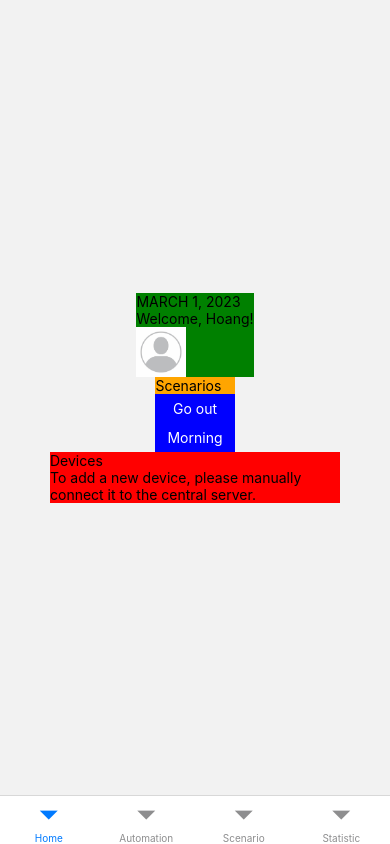
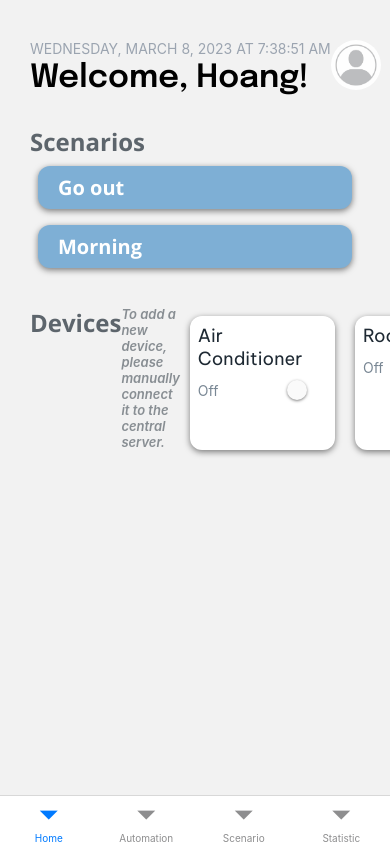
Before and after one commit to ryanhoangt/smart-plug-mobile-app, a React Native app: screen /Home in a window 390 px wide. Built offline with nearby package versions, Linux system fonts and the light colour scheme.

Commit message:
create home screen

```diff
--- a/App.js
+++ b/App.js
@@ -67,6 +67,8 @@ export default function App() {
   const [fontsLoaded] = useFonts({
     "open-sans": require("./assets/fonts/OpenSans-Regular.ttf"),
     "open-sans-bold": require("./assets/fonts/OpenSans-Bold.ttf"),
+    "be-vietnam": require("./assets/fonts/BeVietnamPro-Regular.ttf"),
+    "epilogue-700": require("./assets/fonts/Epilogue-SemiBold-700.ttf"),
   });
 
   useEffect(() => {
--- /dev/null
+++ b/components/Home/DeviceController.js
@@ -0,0 +1,62 @@
+import { useState } from "react";
+import { StyleSheet, Switch, Text, View } from "react-native";
+
+import { Colors } from "../../constants/colors";
+
+function DeviceController({ deviceName }) {
+  const [isOn, setIsOn] = useState(false);
+
+  const toggleSwitch = () => {
+    setIsOn((prevState) => !prevState);
+
+    // TODO: send POST request to server
+  };
+
+  return (
+    <View style={styles.deviceContainer}>
+      <Text style={styles.deviceNameText}>{deviceName}</Text>
+      <View style={styles.toggleContainer}>
+        <Text style={styles.toggleText}>{isOn ? "On" : "Off"}</Text>
+        <Switch
+          onValueChange={toggleSwitch}
+          value={isOn}
+          trackColor={{ true: Colors.orangePrimary }}
+        />
+      </View>
+    </View>
+  );
+}
+
+export default DeviceController;
+
+const styles = StyleSheet.create({
+  deviceContainer: {
+    backgroundColor: "white",
+    width: "44%",
+    margin: 10,
+    borderRadius: 12,
+    padding: 8,
+    elevation: 4, // add shadow - android only
+    shadowColor: "black", // add shadow - ios only
+    shadowOffset: {
+      width: 0,
+      height: 2,
+    },
+    shadowRadius: 6,
+    shadowOpacity: 0.5,
+  },
+  toggleContainer: {
+    flexDirection: "row",
+    justifyContent: "space-between",
+    alignItems: "center",
+    marginTop: 10,
+  },
+  deviceNameText: {
+    fontFamily: "be-vietnam",
+    color: "rgba(30, 41, 51, 1)",
+    fontSize: 18,
+  },
+  toggleText: {
+    color: "#798794",
+  },
+});
--- a/components/UI/FlatButton.js
+++ b/components/UI/FlatButton.js
@@ -1,14 +1,21 @@
 import { Pressable, Text, View, StyleSheet } from "react-native";
 import { Colors } from "../../constants/colors";
 
-function FlatButton({ children, onPress, style }) {
+function FlatButton({ children, onPress, style, fontSize, textAlign }) {
   return (
     <Pressable
       style={({ pressed }) => [styles.button, pressed && styles.pressed, style]}
       onPress={onPress}
     >
       <View>
-        <Text style={styles.buttonText}>{children}</Text>
+        <Text
+          style={[
+            styles.buttonText,
+            { fontSize: fontSize || 16, textAlign: textAlign || "center" },
+          ]}
+        >
+          {children}
+        </Text>
       </View>
     </Pressable>
   );
@@ -19,14 +26,14 @@ export default FlatButton;
 const styles = StyleSheet.create({
   button: {
     paddingVertical: 6,
-    paddingHorizontal: 12,
+    paddingHorizontal: 20,
     backgroundColor: Colors.orangePrimary,
   },
   pressed: {
     opacity: 0.7,
   },
   buttonText: {
-    textAlign: "center",
     color: "white",
+    fontFamily: "open-sans-bold",
   },
 });
--- a/package.json
+++ b/package.json
@@ -13,11 +13,11 @@
     "@react-navigation/native": "^6.1.6",
     "@react-navigation/native-stack": "^6.9.12",
     "expo": "~48.0.5",
+    "expo-font": "~11.1.1",
+    "expo-splash-screen": "~0.18.1",
     "expo-status-bar": "~1.4.4",
     "react": "18.2.0",
-    "react-native": "0.71.3",
-    "expo-font": "~11.1.1",
-    "expo-splash-screen": "~0.18.1"
+    "react-native": "0.71.3"
   },
   "devDependencies": {
     "@babel/core": "^7.20.0"
--- a/screens/HomeScreen.js
+++ b/screens/HomeScreen.js
@@ -1,57 +1,129 @@
 import { StatusBar } from "expo-status-bar";
-import { Image, StyleSheet, Text, View } from "react-native";
+import { Image, ScrollView, StyleSheet, Text, View } from "react-native";
 import FlatButton from "../components/UI/FlatButton";
+import DeviceController from "../components/Home/DeviceController";
+import { Colors } from "../constants/colors";
+import { useEffect, useState } from "react";
 
 const avatarPlaceholderImg = require("../assets/images/avatar-placeholder.jpg");
 
 function HomeScreen() {
+  const [timeString, setTimeString] = useState("");
+
+  function getLiveTime() {
+    const date = new Date();
+    const options = {
+      hour: "numeric",
+      minute: "numeric",
+      second: "numeric",
+      hour12: true,
+      weekday: "long",
+      month: "long",
+      day: "numeric",
+      year: "numeric",
+    };
+    const timeString = date.toLocaleString("en-US", options);
+    setTimeString(timeString.toUpperCase());
+    setTimeout(getLiveTime, 1000); // Update every second
+  }
+
+  useEffect(() => {
+    getLiveTime();
+  }, []);
+
   return (
-    <View style={styles.homeContainer}>
+    <ScrollView style={styles.homeContainer}>
       <StatusBar style="auto" />
       <View style={styles.welcomeHeading}>
-        <View>
-          <Text>MARCH 1, 2023</Text>
-          <Text>Welcome, Hoang!</Text>
+        <View style={styles.headingTextContainer}>
+          <Text style={{ color: "#9BA4B0" }}>{timeString}</Text>
+          <Text style={[styles.welcomeText, { fontWeight: 800 }]}>
+            Welcome, Hoang!
+          </Text>
         </View>
         <Image source={avatarPlaceholderImg} style={styles.avatarImg} />
       </View>
       <View style={styles.scenariosContainer}>
-        <Text>Scenarios</Text>
-        <FlatButton style={styles.scenarioBtn}>Go out</FlatButton>
-        <FlatButton style={styles.scenarioBtn}>Morning</FlatButton>
+        <Text style={styles.sectionText}>Scenarios</Text>
+        <FlatButton fontSize={20} textAlign="left" style={styles.scenarioBtn}>
+          Go out
+        </FlatButton>
+        <FlatButton fontSize={20} textAlign="left" style={styles.scenarioBtn}>
+          Morning
+        </FlatButton>
       </View>
       <View style={styles.devicesContainer}>
-        <Text>Devices</Text>
-        <Text>
+        <Text style={styles.sectionText}>Devices</Text>
+        <Text style={styles.addDeviceInstructionText}>
           To add a new device, please manually connect it to the central server.
         </Text>
+
+        <DeviceController deviceName="Air Conditioner" />
+        <DeviceController deviceName="Room Lights" />
+        <DeviceController deviceName="Speakers" />
       </View>
-    </View>
+    </ScrollView>
   );
 }
 
 const styles = StyleSheet.create({
   homeContainer: {
-    flex: 1,
-    alignItems: "center",
-    justifyContent: "center",
-    padding: 50,
+    padding: 30,
   },
   welcomeHeading: {
-    backgroundColor: "green",
+    // backgroundColor: "green",
+    flexDirection: "row",
+    justifyContent: "space-between",
+    marginBottom: 30,
+    marginTop: 10,
   },
+  headingTextContainer: {},
   scenariosContainer: {
-    backgroundColor: "orange",
+    // backgroundColor: Colors.orangePrimary,
+    marginBottom: 30,
   },
   devicesContainer: {
-    backgroundColor: "red",
+    // backgroundColor: "red",
+    flexDirection: "row",
+    flexWrap: 1,
+    justifyContent: "space-between",
   },
   avatarImg: {
     width: 50,
     height: 50,
+    borderRadius: 100,
   },
   scenarioBtn: {
-    backgroundColor: "blue",
+    backgroundColor: Colors.bluePrimary,
+    margin: 8,
+    paddingVertical: 8,
+    borderRadius: 12,
+    elevation: 4, // add shadow - android only
+    shadowColor: "black", // add shadow - ios only
+    shadowOffset: {
+      width: 0,
+      height: 2,
+    },
+    shadowRadius: 6,
+    shadowOpacity: 0.5,
+  },
+  sectionText: {
+    fontFamily: "open-sans-bold",
+    fontSize: 24,
+    color: "rgba(30, 41, 51, 0.7)",
+  },
+  addDeviceInstructionText: {
+    color: "rgba(30, 41, 51, 0.5)",
+    fontStyle: "italic",
+    fontWeight: "600",
+    fontSize: 13,
+    marginBottom: 10,
+  },
+  welcomeText: {
+    fontFamily: "epilogue-700",
+    fontWeight: "bold",
+    fontSize: 32,
+    marginTop: 5,
   },
 });
 
```
Also changed, not shown: assets/fonts/BeVietnamPro-Regular.ttf (added), assets/fonts/Epilogue-SemiBold-700.ttf (added).
